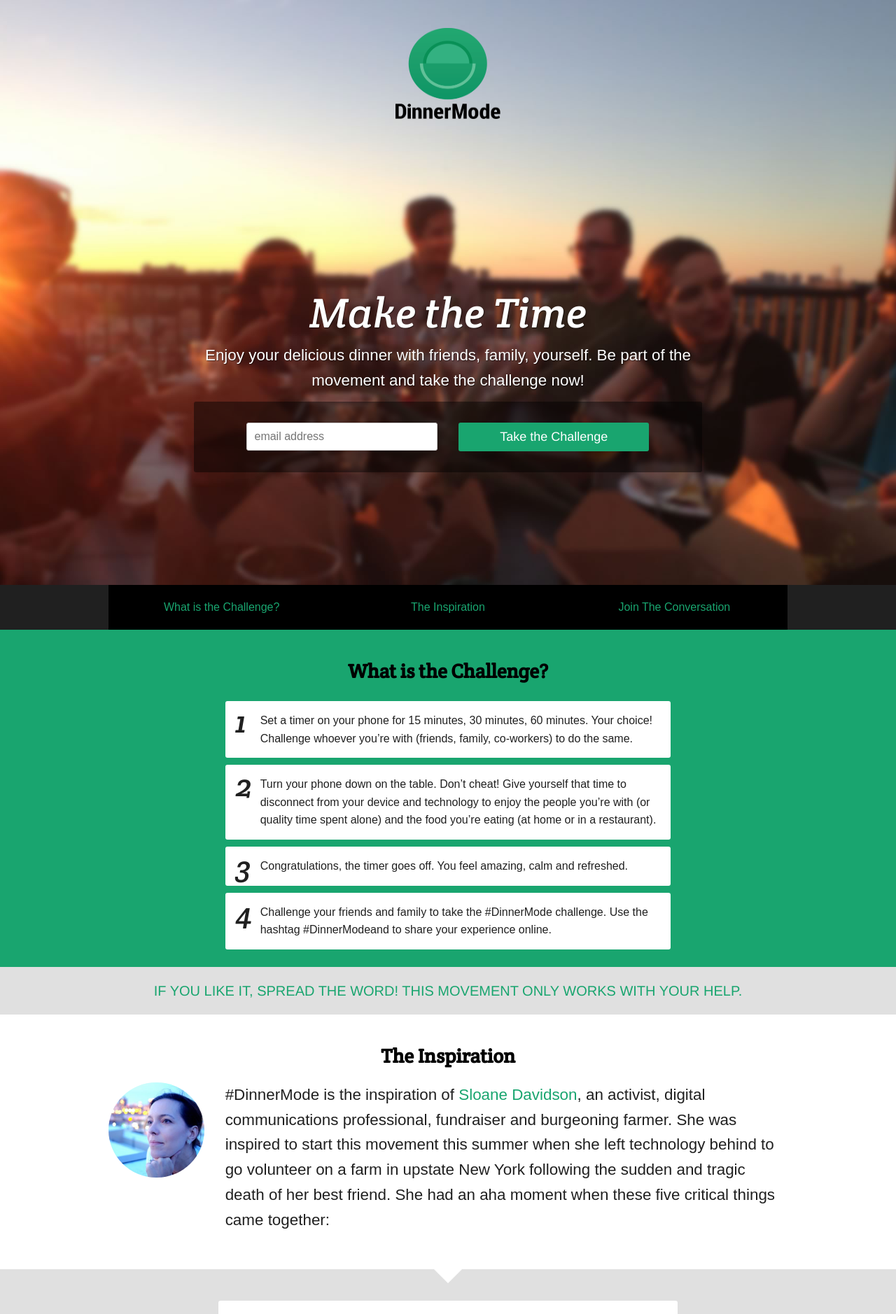
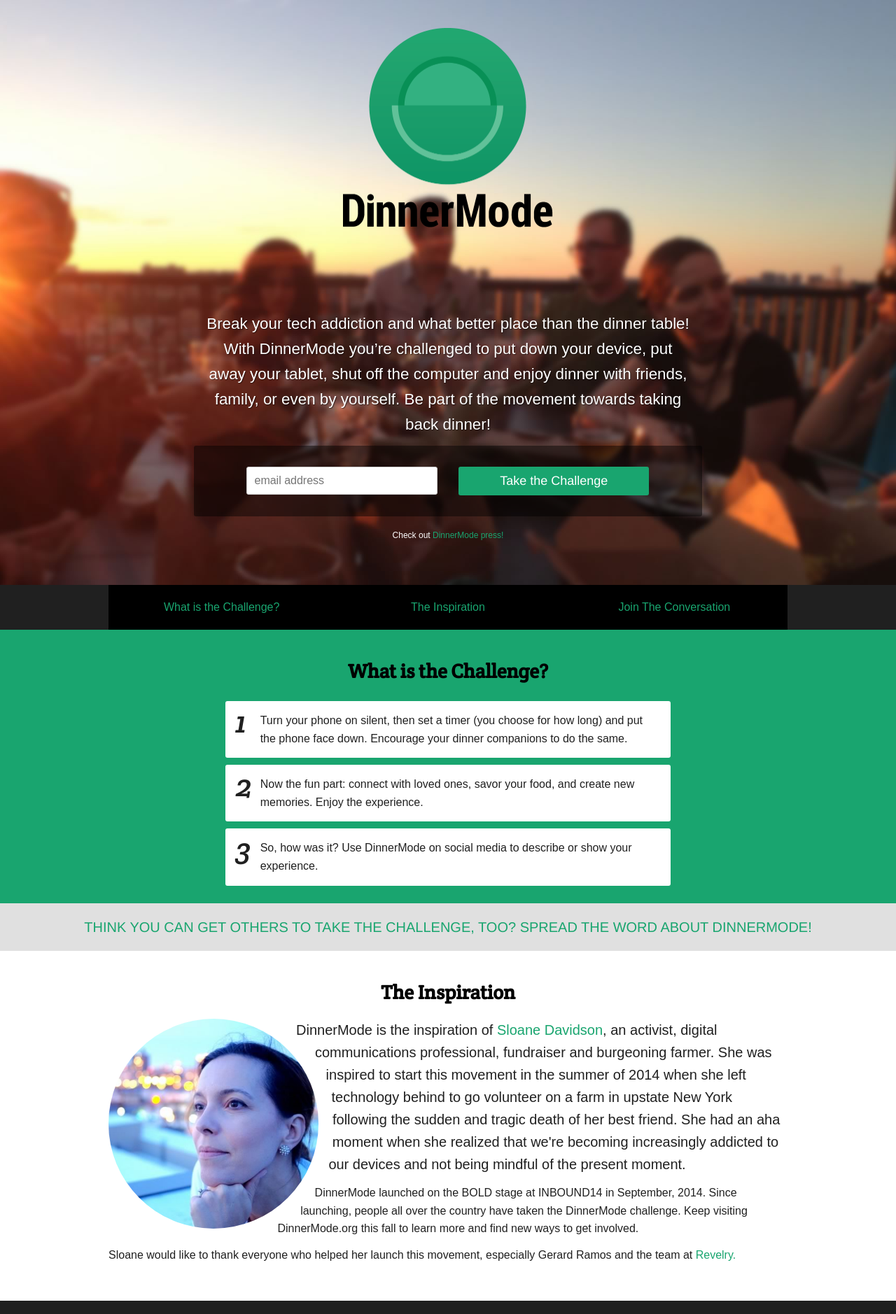
Before and after one commit to DinnerMode/dinnermode.github.io, a Jekyll site: the page built from index.html, in a window 1280 px wide. Shown: the top 1878 px of the page at 70% size. Built offline with Jekyll 4.4.1, drawn with Linux system fonts in a browser that asks for light colours; nearby versions of some CDN libraries; some web fonts are replaced; comment, search, counter and statistics services are not loaded; some of the changed text lies outside the part shown.

Commit message:
Sloane's content updates

```diff
--- a/_includes/header.html
+++ b/_includes/header.html
@@ -1,3 +1,3 @@
 <!--<header>
-	<a href="#" class="logo"></a>
+	<a href="#" class="logo">;alsdkj;alkejf</a>
 </header>-->
--- a/_layouts/default.html
+++ b/_layouts/default.html
@@ -9,7 +9,6 @@
 
         {{ content }}
 
-    {% include footer.html %}
 
   </body>
 <script>
--- a/_sass/_dinner.scss
+++ b/_sass/_dinner.scss
@@ -90,10 +90,15 @@
 }
 
 p {
-  font-size: 1.4rem;
+  font-size: 1.6rem;
   &.lead {
-    font-size: 1.4em;
+    font-size: 1.25em;
   }
+}
+small {
+  display: block;
+  font-size: 1.2rem;
+  margin: 1.5rem auto;
 }
 
 a {
@@ -139,6 +144,14 @@
     background: $dark-grey;
     color: $white;
   }
+}
+
+/** IMAGES **/
+.u-circle-textwrap {
+  -webkit-shape-outside:circle();
+  shape-outside: circle();
+  -webkit-shape-margin: 1rem;
+  shape-margin: 1rem;
 }
 
 /** FORMS **/
@@ -283,9 +296,9 @@
   background-repeat: no-repeat;
   background-size: 100% 100%;
   display: block;
-  height: 13rem;
-  margin: 0 auto;
-  width: 15rem;
+  height: 28.5rem;
+  margin: 3rem auto 0 auto;
+  width: 30rem;
   header & {
    /* background: url(../images/dinnermode-logo_small.png); */
     background-repeat: no-repeat;
@@ -329,37 +342,40 @@
 /** HERO **/
 .Hero {
   background: url(../images/bkgd.jpg) no-repeat center center;
-  background-size: cover;
+  background-size: auto 100%;
   color: $white;
   position: relative;
 }
 
 .Hero-content {
-  margin: 4rem auto 10rem auto;
+  margin: 9rem auto 10rem auto;
   padding: 0 2rem;
   max-width: 46em;
   text-align: center;
   .lead {
+    font-size: 1.8rem;
     text-shadow: 1px 1px 1px rgba(0,0,0,.5);
   }
 }
-@media only screen and ( min-height: 40em ){
+
+@media only screen and (min-width: 46em) {
   .Hero {
     background: url(../images/bkgd.jpg) no-repeat center center fixed;
     background-size: cover;
     height: 100%;
   }
   .Hero-content {
-    bottom: 25%;
-    margin: 0 auto;
+    bottom: 12%;
+    left: 50%;
+    margin: 0;
+    margin-left: -23em;
     position: absolute;
   }
-}
-
-@media only screen and (min-width: 46em) {
-  .Hero-content {
-    left: 50%;
-    margin-left: -23em;
+  .Hero-content .lead {
+    font-size: 1.4em;
+  }
+    a.logo {
+    margin: 0 auto;
   }
 }
 @media only screen and (min-width: 64.063em) {
@@ -478,7 +494,7 @@
   background: $primary;
 }
 
-/** INSPIRATION **/
+/** THE INSPIRATION **/
 .Inspiration {
   background: $white;
 }
@@ -510,20 +526,33 @@
 .Inspiration-sloane {
   border-radius: 50%;
   display: block;
-  height: 20rem;
+  height: 30rem;
   margin: 0 auto 1rem auto;
-  width: 20rem;
+  width: 30rem;
 }
-.Inspiration-columns {
-  -webkit-columns: 50% 2;
-  -moz-columns: 50% 2;
-  columns: 50% 2;
-}
+
 @media only screen and (min-width: 64.063em) {
   .Inspiration-sloane {
-    height: auto;
-    width: auto;
+    float: left;
+    margin: 0 2rem 0 0;
   }
+}
+
+/*** CONTACT ***/
+.Contact {
+  background: $dark-grey;
+  color: $light-grey;
+  text-align: center;
+  h2, p {
+    color: $light-grey;
+  }
+}
+
+/* PRESS */
+.Press {
+  background: $light-grey;
+  display: block;
+  text-align: center;
 }
 
 /** SOCIAL **/
@@ -550,12 +579,3 @@
     }
   }
 }
-
-/* FOOTER */
-footer {
-  background: $dark-grey;
-  color: $light-grey;
-  display: block;
-  height: 40px;
-  text-align: center;
-}
--- a/index.html
+++ b/index.html
@@ -1,11 +1,11 @@
 ---
 layout: default
+title: DinnerMode
 ---
 <section class="row Hero">
   <a href="#" class="logo"></a>
   <div class="Hero-content columns small-12">
-    <h1>Make the Time</h1>
-    <p class="lead">Enjoy your delicious dinner with friends, family, yourself. Be part of the movement and take the challenge now!</p>
+    <p class="lead">Break your tech addiction and what better place than the dinner table! With DinnerMode you’re challenged to put down your device, put away your tablet, shut off the computer and enjoy dinner with friends, family, or even by yourself. Be part of the movement towards taking back dinner!</p>
 
     <!-- Begin MailChimp Signup Form -->
     <link href="//cdn-images.mailchimp.com/embedcode/slim-081711.css" rel="stylesheet" type="text/css">
@@ -23,6 +23,7 @@
         </div>
       </div>
     </form><!--End mc_embed_signup-->
+    <small>Check out <a href="#Press">DinnerMode press!</a></small>
   </div>
 
   <nav>
@@ -38,57 +39,55 @@
   <div class="Content columns small-12 medium-10 medium-centered">
     <h2>What is the Challenge?</h2>
     <ol class="Serif-numbers columns small-12 medium-10 medium-centered large-8 large-centered">
-      <li>Set a timer on your phone for 15 minutes, 30 minutes, 60 minutes. Your choice! Challenge whoever you’re with (friends, family, co-workers) to do the same.</li>
-      <li>Turn your phone down on the table. Don’t cheat! Give yourself that time to disconnect from your device and technology to enjoy the people you’re with (or quality time spent alone) and the food you’re eating (at home or in a restaurant).</li>
-      <li>Congratulations, the timer goes off. You feel amazing, calm and refreshed. </li>
-      <li>Challenge your friends and family to take the #DinnerMode challenge. Use the hashtag #DinnerModeand to share your experience online.</li>
+      <li>Turn your phone on silent, then set a timer (you choose for how long) and put the phone face down. Encourage your dinner companions to do the same.</li>
+      <li>Now the fun part: connect with loved ones, savor your food, and create new memories. Enjoy the experience.</li>
+      <li>So, how was it? Use DinnerMode on social media to describe or show your experience.</li>
     </ol>
   </div>
-  <h3 class="Bottom-bar">If you like it, spread the word! This movement only works with your help.</h3>
+  <h3 class="Bottom-bar">Think you can get others to take the challenge, too? Spread the word about DinnerMode!</h3>
 </section>
 
 <section id="inspiration" class="row Inspiration">
   <div class="Content columns small-12 medium-10 medium-centered">
     <h2 class="green">The Inspiration</h2>
     <div class="row">
-      <div class="columns small-12 large-2">
-        <img class="Inspiration-sloane" src="../images/sloane.jpg">
-      </div>
-      <div class="columns small-12 large-10">
+      <div class="columns small-12">
         <p class="lead">
-          #DinnerMode is the inspiration of <a href="http://thecausemopolitan.com/" target="_blank">Sloane Davidson</a>, an activist, digital communications professional, fundraiser and burgeoning farmer. She was inspired to start this movement this summer when she left technology behind to go volunteer on a farm in upstate New York following the sudden and tragic death of her best friend. She had an aha moment when these five critical things came together:</p>
+          <img class="Inspiration-sloane u-circle-textwrap" src="../images/sloane.jpg">
+          DinnerMode is the inspiration of <a href="http://thecausemopolitan.com/" target="_blank">Sloane Davidson</a>, an activist, digital communications professional, fundraiser and burgeoning farmer. She was inspired to start this movement in the summer of 2014 when she left technology behind to go volunteer on a farm in upstate New York following the sudden and tragic death of her best friend. She had an aha moment when she realized that we're becoming increasingly addicted to our devices and not being mindful of the present moment.</p>
+          <p>DinnerMode launched on the BOLD stage at INBOUND14 in September, 2014. Since launching, people all over the country have taken the DinnerMode challenge. Keep visiting DinnerMode.org this fall to learn more and find new ways to get involved.</p>
+          <p>Sloane would like to thank everyone who helped her launch this movement, especially Gerard Ramos and the team at <a href="http://revelry.co/" target="_blank">Revelry.</a></p>
       </div>
     </div>
   </div>
 </section>
-<section class="row Inspiration-list">
-  <div class="Content">
-    <ol class="Serif-numbers columns small-12 medium-10 medium-centered large-8 large-centered">
-      <li>We are becoming increasingly addicted to our devices. We go from work or school with computers to sitting at dinner still looking at our phones without giving ourselves a break.</li>
-      <li>We are not living in the moment or appreciating the beauty of life when we’re always rushing to the next thing.</li>
-      <li>There is a push towards mindfulness, but not everyone meditates or does yoga. How can we get people thinking about being intentional? What does everyone do regardless of their gender, race or class? Everyone eats.</li>
-      <li>We aren’t paying attention to the food in front of us because we’re busy texting, sending emails, taking photos and posting to social media. But food is more important than ever. Obesity is on the rise in America but so are farmer’s markets and sustainable food. What message could reach all parts of America and resonate? How can people stop to think and appreciate the food in front of them and what kind of self-reflection will that create?</li>
-      <li>Not everyone has been on an airplane or flies regularly. Airplane Mode doesn’t resonate with every audience, the idea of turning your phone off for a period of time. Eating is something everyone does, regardless of status. How can we apply the base principles of Airplane Mode to food?</li>
-    </ol>
+
+<section class="row Contact">
+  <div class="Content columns small-12 medium-10 medium-centered">
+    <h2 class="green">Contact Us</h2>
+    <div class="row">
+      <div class="columns small-12">
+        <p class="lead">To contact DinnerMode and share your story, or for partnership or media inquiries please email <a href="mailto:dinnermode@gmail.com">dinnermode@gmail.com</a>.</p>
+      </div>
+    </div>
   </div>
 </section>
-<section class="row Inspiration">
+
+<section class="row Press" id="Press">
   <div class="Content columns small-12 medium-10 medium-centered">
+    <h2 class="green">DinnerMode Press</h2>
     <div class="row">
-      <div class="columns small-12 medium-6 large-4">
-        <p>She took those thoughts and asked herself the question...what if there was a movement, a challenge, an idea where people put down their phones for dinner? We used to do it. Some still do. What if we created a zone where we didn’t have to be uber-connected even for a short period of time and we could instead enjoy the people they’re with and the food in front of them? Would we eat slower or eat less and feel better afterwards? Would we thrive on that human connection and interaction? Would it refuel creativity and thoughtfulness? Would that intention bleed to other parts of our lives?</p>
+      <div class="columns small-3">
+        <a href="http://www.slideshare.net/sloaneberrent/sloane-davidson-inboundfinal" target="_blank"><img src="../images/press/slideshare.png"></a>
       </div>
-      <div class="columns small-12 medium-6 large-4">
-        <p>#DinnerMode was born and launched at INBOUND in Boston in September, 2014. More resources and ways to interact and participate with #DinnerMode are going to be launching this fall so sign up to take the challenge (hyperlink to challenge) and watch this space to learn more about how you can get involved.</p>
-        <p>Sloane would like to thank everyone who helped her launch this movement especially Gerard Ramos and the team at <a href="http://revelry.co/" target="_blank">Revelry.</a></p>
+      <div class="columns small-3">
+        <a href="http://www.inc.com/ilan-mochari/dinner-mode.html" target="_blank"><img src="../images/press/inc.png"></a>
       </div>
-
-      <div class="columns small-10 small-offset-1 end medium-12 medium-offset-0 large-4 Sidebar">
-        <h2>Contact Us</h2>
-        <p><strong>We’re always happy to hear from you!</strong></p>
-        <p>To share your #DinnerMode story or feedback/ideas contact <a href="mailto:info@dinnermode.org">info@dinnermode.org</a></p>
-        <p>For business and partnership inquiries please email <a href="mailto:founders@dinnermode.org">founders@dinnermode.org</a></p>
-        <p>For media inquiries please contact <a href="mailto:sloane@dinnermode.org">sloane@dinnermode.org</a></p>
+      <div class="columns small-3">
+        <a href="http://www.forbes.com/sites/deniserestauri/2014/09/26/heres-the-little-known-hashtag-that-ends-your-phone-addiction/" target="_blank"><img src="../images/press/forbes.png"></a>
+      </div>
+      <div class="columns small-3">
+        <a href="https://www.yahoo.com/travel/from-techie-to-farmer-for-a-summer-98834773547.html" target="_blank"><img src="../images/press/yahoo.png"></a>
       </div>
     </div>
   </div>
```
